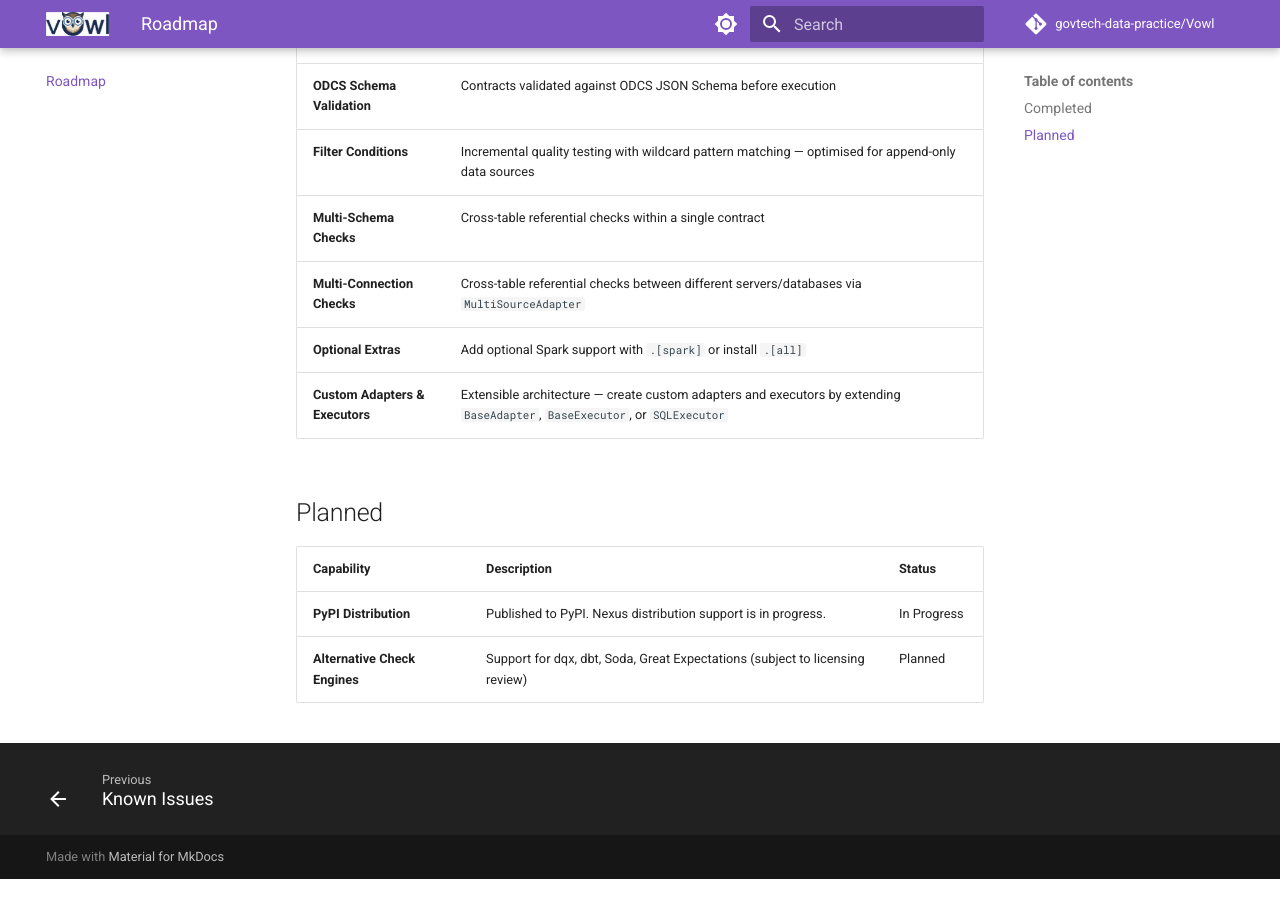
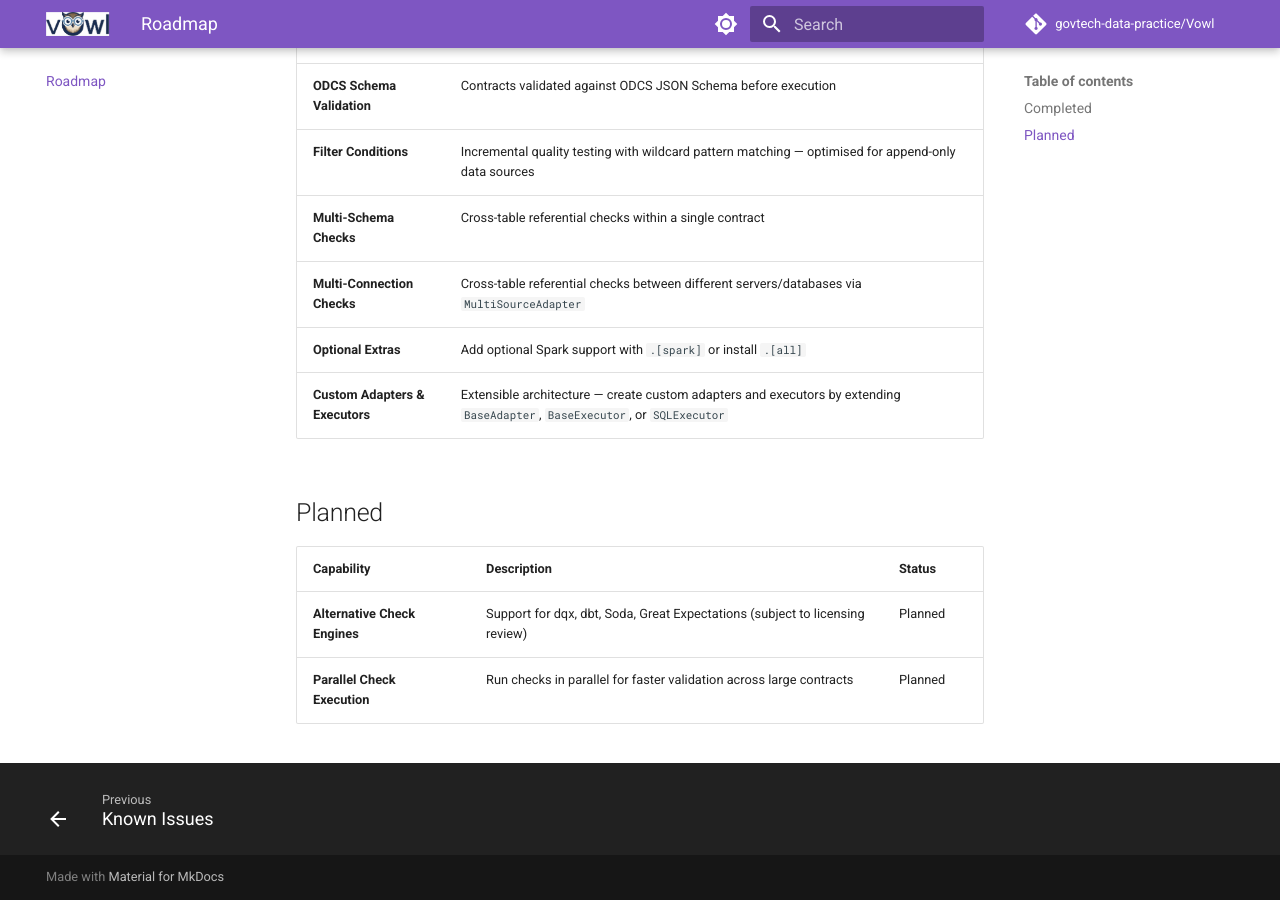
Before and after one commit to govtech-data-practice/vowl, an MkDocs documentation site: the page built from docs/roadmap.md, in a window 1280 px wide and 900 px high, scrolled down 591 px. Built offline with MkDocs 1.6.1 and Material for MkDocs 9.7.7, drawn with Linux system fonts in a browser that asks for light colours; comment, search, counter and statistics services are not loaded; before the commit the page ends 1470 px from its top, so only the background shows below that.

Commit message:
update roadmap

```diff
--- a/docs/roadmap.md
+++ b/docs/roadmap.md
@@ -20,5 +20,5 @@
 
 | Capability | Description | Status |
 |------------|-------------|--------|
-| **PyPI Distribution** | Published to PyPI. Nexus distribution support is in progress. | In Progress |
 | **Alternative Check Engines** | Support for dqx, dbt, Soda, Great Expectations (subject to licensing review) | Planned |
+| **Parallel Check Execution** | Run checks in parallel for faster validation across large contracts | Planned |
```
